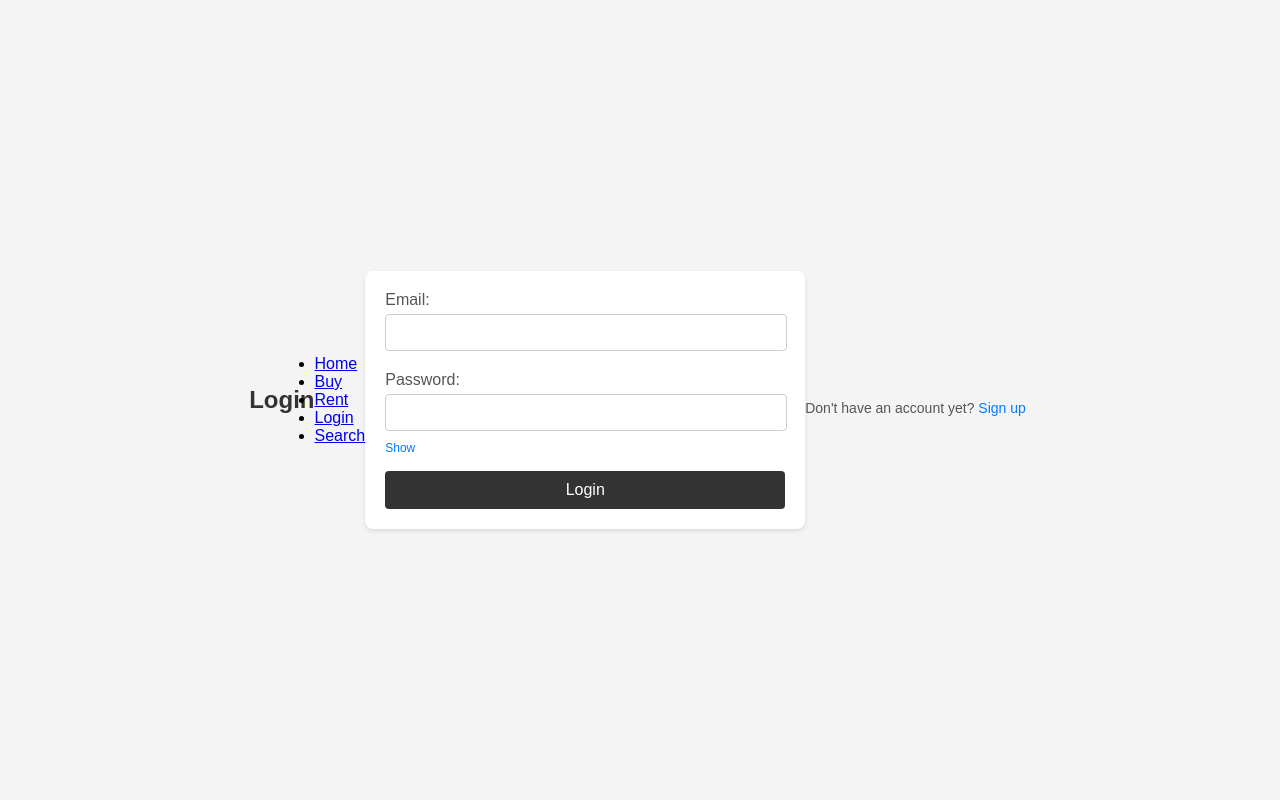
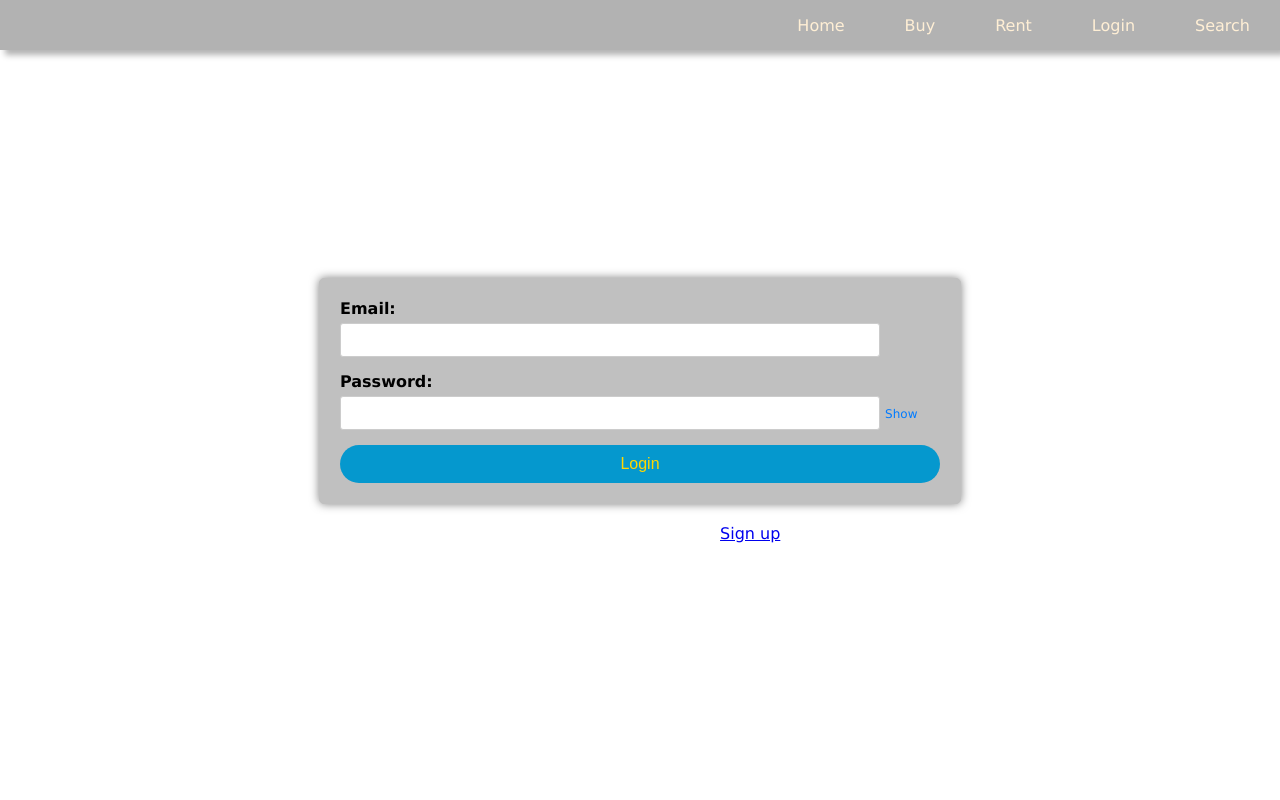
Before and after one commit to Emogy-reunion/Alx-Portfolio_Project, a Flask app: page /login in a window 1280 px wide. Run offline with Flask 3, Linux system fonts and the light colour scheme.

Commit message:
first commit

```diff
--- a/static/css/login.css
+++ b/static/css/login.css
@@ -7,7 +7,10 @@
 body {
     margin: 0;
     padding: 0;
-    background-color: #B76E79;
+    background-image: url("/static/css/form.jpg");
+    background-repeat: no-repeat;
+    background-size: 100% 100%;
+    background-position: center;
     font-family: Verdana, Geneva, sans-serif;
     overflow-x: hidden;
 
@@ -146,113 +149,69 @@
 
 }
 
-/* login.css */
 
-body {
-    font-family: Arial, sans-serif;
-    background-color: #f4f4f4;
+
+#container {
+    height: 100vh;
+    width: 100%;
+    margin: 0;
     display: flex;
+    flex-direction: column;
     justify-content: center;
     align-items: center;
-    height: 100vh;
-    margin: 0;
 }
 
-h2 {
-    text-align: center;
-    color: #333;
+#login-form {
+    max-width: 600px;
+    margin: 20px;
+    padding: 20px;
+    width: 80%;
+    border: 1px solid silver;
+    border-radius: 5px;
+    box-shadow: 0 0 10px rgba(0, 0, 0, 0.5);
+    background-color: silver;
 }
 
-form {
-    background: #fff;
-    padding: 20px;
-    border-radius: 8px;
-    box-shadow: 0 2px 4px rgba(0,0,0,0.1);
-    width: 100%;
-    max-width: 400px;
-}
-
-form div {
+#login-form div {
     margin-bottom: 15px;
 }
 
-label {
+#login-form label {
     display: block;
     margin-bottom: 5px;
-    color: #555;
+    font-weight: bold;
 }
 
-input[type="email"],
-input[type="password"] {
-    width: calc(100% - 20px);
-    padding: 10px;
-    margin-bottom: 5px;
+#login-form input[type="email"],
+#login-form input[type="password"] {
+    width: 90%;
+    padding: 8px;
     border: 1px solid #ccc;
-    border-radius: 4px;
-}
-
-.error {
-    color: red;
-    font-size: 12px;
-}
-
-button[type="submit"] {
-    width: 100%;
-    padding: 10px;
-    background: #333;
-    color: #fff;
-    border: none;
-    border-radius: 4px;
-    cursor: pointer;
-    font-size: 16px;
-}
-
-button[type="submit"]:hover {
-    background: #555;
+    border-radius: 3px;
+    box-sizing: border-box;
+    font-size: 14px;
 }
 
 .toggle-password {
-    cursor: pointer;
-    color: #007BFF;
-    font-size: 12px;
     display: inline-block;
     margin-top: 5px;
+    cursor: pointer;
+    font-size: 12px;
+    color: #007bff;
 }
 
-p {
-    text-align: center;
-    margin-top: 15px;
-    font-size: 14px;
-    color: #555;
+#login-form button {
+    width: 100%;
+    padding: 10px;
+    border: none;
+    border-radius: 20px;
+    background-color: #0598ce;
+    color: gold;
+    font-size: 16px;
+    cursor: pointer;
 }
 
-p a {
-    color: #007BFF;
-    text-decoration: none;
+#login-form button:hover {
+    background-color: gold;
+    color: #0598ce;
 }
-
-p a:hover {
-    text-decoration: underline;
-}
-
-/* Flash Messages */
-.flash-messages {
-    margin-bottom: 15px;
-}
-
-.flash {
-    padding: 10px;
-    border-radius: 4px;
-    margin-bottom: 10px;
-    text-align: center;
-}
-
-.flash.error {
-    background-color: #f8d7da;
-    color: #721c24;
-}
-
-.flash.success {
-    background-color: #d4edda;
-    color: #155724;
-}
--- a/static/js/login.js
+++ b/static/js/login.js
@@ -1,10 +1,62 @@
+function checkScreenWidth() {
+    if (window.innerWidth > 800) {
+        hideSidebar();
+    }
+}
+
+function showSidebar(){
+        const sidebar = document.querySelector('.sidebar')
+        sidebar.style.display = 'flex'
+}
+
+ function hideSidebar() {
+         const sidebar = document.querySelector('.sidebar')
+         sidebar.style.display = 'none'
+}
+
+document.addEventListener("DOMContentLoaded", function() {
+    var links = document.querySelectorAll('nav ul a');
+
+    links.forEach(function(link) {
+        link.addEventListener('click', function() {
+            // Remove active class from all links
+            links.forEach(function(link) {
+                link.classList.remove('active');
+            });
+
+            // Add active class to the clicked link
+            this.classList.add('active');
+        });
+    });
+});
+
+
 document.addEventListener('DOMContentLoaded', function() {
-    var loginForm = document.getElementById('login-form');
-    var emailInput = document.getElementById('email');
-    var passwordInput = document.getElementById('password');
-    var emailError = document.getElementById('email-error');
-    var passwordError = document.getElementById('password-error');
-    var togglePassword = document.querySelector('.toggle-password');
+    const loginForm = document.getElementById('login-form');
+
+    loginForm.addEventListener('submit', function(event) {
+        event.preventDefault();
+
+        const formData = new FormData(loginForm);
+        fetch('/login', {
+            method: 'POST',
+            body: formData
+        })
+        .then(response => {
+            if (!response.ok) {
+                throw new Error('Invalid username or password. Please try again.');
+            }
+        })
+        .catch(error => {
+            alert(error.message);
+        });
+    });
+});
+
+
+document.addEventListener('DOMContentLoaded', function() {
+    const passwordInput = document.getElementById('password');
+    const togglePassword = document.querySelector('.toggle-password');
 
     togglePassword.addEventListener('click', function() {
         if (passwordInput.type === 'password') {
@@ -15,62 +67,4 @@
             togglePassword.textContent = 'Show';
         }
     });
-
-    loginForm.addEventListener('submit', function(event) {
-        event.preventDefault();
-        emailError.textContent = '';
-        passwordError.textContent = '';
-        var email = emailInput.value.trim();
-        var password = passwordInput.value.trim();
-        var valid = true;
-
-        if (!email) {
-            emailError.textContent = 'Email is required.';
-            valid = false;
-        } else if (!validateEmail(email)) {
-            emailError.textContent = 'Invalid email format.';
-            valid = false;
-        }
-
-        if (!password) {
-            passwordError.textContent = 'Password is required.';
-            valid = false;
-        }
-
-        if (valid) {
-            var formData = new FormData(loginForm);
-
-            fetch('/upload', {
-                method: 'POST',
-                body: formData,
-                headers: {
-                    'X-Requested-With': 'XMLHttpRequest'
-                }
-            })
-            .then(function(response) {
-                return response.json();
-            })
-            .then(function(data) {
-                if (data.success) {
-                    window.location.href = data.redirect_url;
-                } else {
-                    if (data.errors.email) {
-                        emailError.textContent = data.errors.email;
-                    }
-                    if (data.errors.password) {
-                        passwordError.textContent = data.errors.password;
-                    }
-                }
-            })
-            .catch(function(error) {
-                console.error('Error:', error);
-                emailError.textContent = 'An error occurred. Please try again.';
-            });
-        }
-    });
-
-    function validateEmail(email) {
-        var re = /^[^\s@]+@[^\s@]+\.[^\s@]+$/;
-        return re.test(email);
-    }
 });
--- a/templates/login.html
+++ b/templates/login.html
@@ -7,8 +7,8 @@
     <link rel="stylesheet" type="text/css" href="{{ url_for('static', filename='css/login.css') }}">
 </head>
 <body>
-    <h2>Login</h2>
 
+    <nav>
     <ul class="sidebar">
       <li onclick="hideSidebar()"><a href="#"><svg xmlns="http://www.w3.org/2000/svg" height="24" viewBox="0 -960 960 960" width="24"><path d="m256-200-56-56 224-224-224-224 56-56 224 224 224-224 56 56-224 224 224 224-56 56-224-224-224 224Z"/></svg></a></li>
       <li><a href="{{ url_for('index') }}">Home</a></li>
@@ -28,6 +28,7 @@
     </ul>
   </nav>
 
+	<div id="container">
     {% with messages = get_flashed_messages(with_categories=true) %}
         {% if messages %}
             <div class="flash-messages">
@@ -38,21 +39,20 @@
         {% endif %}
     {% endwith %}
 
-    <form id="login-form" method="POST" action="{{ url_for('login') }}">
+    <form id="login-form">
         <div>
             <label for="email">Email:</label>
             <input type="email" id="email" name="email" required>
-            <span class="error" id="email-error"></span>
         </div>
         <div>
             <label for="password">Password:</label>
             <input type="password" id="password" name="password" required>
             <span class="toggle-password">Show</span>
-            <span class="error" id="password-error"></span>
         </div>
         <button type="submit">Login</button>
     </form>
     <p>Don't have an account yet? <a href="{{ url_for('register') }}">Sign up</a></p>
+	</div>
     <script src="{{ url_for('static', filename='js/login.js') }}"></script>
 </body>
 </html>
```
Also changed, not shown: static/css/form.jpg (added).
